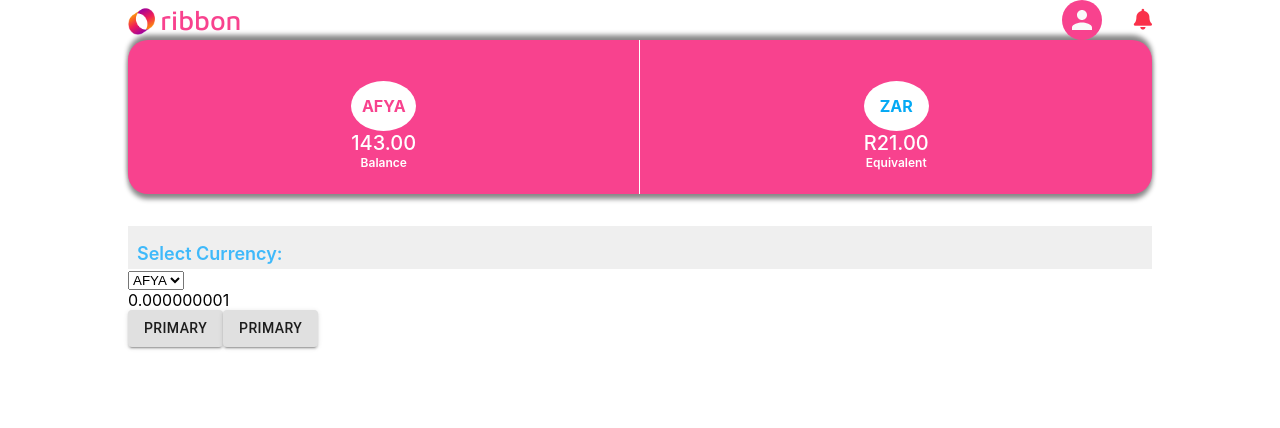
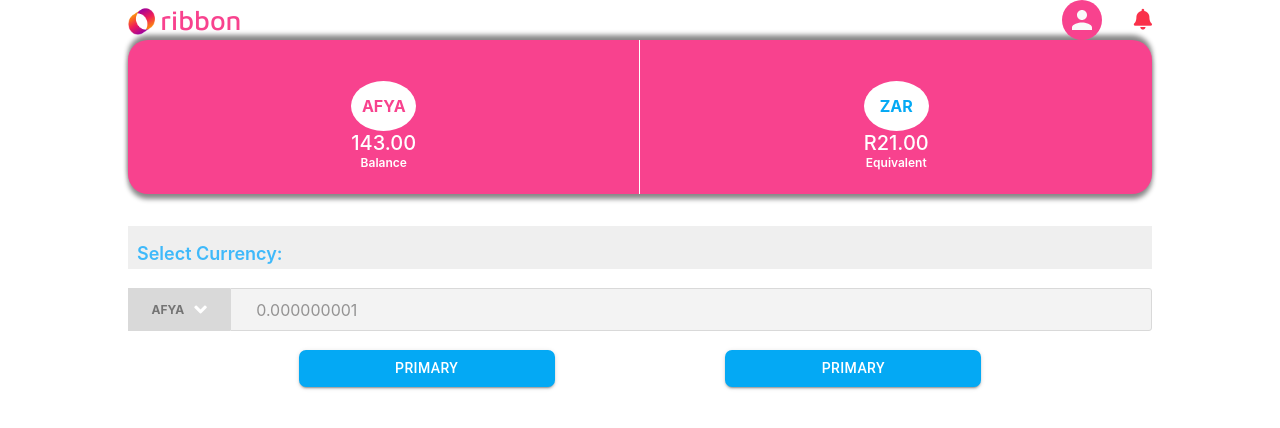
Before and after one commit to opeyemipeter1759/blockafric, a React (Create React App) app: page / in a window 1280 px wide. Shown: the top 428 px of the page. Built offline with nearby package versions, Linux system fonts and the light colour scheme.

Commit message:
create select currency

```diff
--- a/src/components/SelectCurrency.js
+++ b/src/components/SelectCurrency.js
@@ -9,15 +9,19 @@ function SelectCurrency() {
       </div>
 
       <div className="select-area">
-        <select name="currency" id="">
-          <option value="AFYA">AFYA</option>
-        </select>
-        <p>0.000000001</p>
+        <div className="dropdown">
+          <p className="dropdown-text"> AFYA</p>
+          <i class="fas fa-angle-down"></i>
+        </div>
+
+        <div className="figure">
+          <p className="">0.000000001</p>
+        </div>
       </div>
-      <Button variant="contained">Primary</Button>
-      <Button variant="contained" >
-        Primary
-      </Button>
+      <div className="but">
+        <Button variant="contained">Primary</Button>
+        <Button variant="contained">Primary</Button>
+      </div>
     </div>
   );
 }
--- a/src/components/Selectcurreny.css
+++ b/src/components/Selectcurreny.css
@@ -14,6 +14,60 @@ p {
   position: relative;
   top: 17px;
   font-size: 18px;
-  font-weight:600;
+  font-weight: 600;
   margin-left: 9px;
 }
+.select-area {
+  display: flex;
+  margin-top: 1.2rem;
+  height: 43px;
+  border-radius: ;
+}
+.select-area > .dropdown {
+}
+
+.select-area > p > i {
+  color: #f7f7f7;
+}
+.figure {
+  display: flex;
+  align-items: center;
+  width: 90%;
+  border-radius: 0 3px 3px 0;
+  border: 1px solid #d9d9d9;
+  background: #f3f3f3;
+}
+.figure p {
+  margin-left: 25px;
+  color: #949393;
+}
+
+.dropdown {
+  display: flex;
+  align-items: center;
+  justify-content: center;
+  width: 10%;
+  background-color: #d9d9d9;
+}
+.dropdown-text {
+  color: #747474;
+  font-size: 12px;
+  font-weight: 700;
+  margin-right: 10px;
+}
+.dropdown > i {
+  color: #ffffff;
+  font-size: 20px;
+}
+.but {
+  display: flex;
+  align-items: center;
+  justify-content: space-evenly;
+  margin-top: 1.2rem;
+}
+Button {
+  background-color: rgb(4, 169, 244) !important;
+  width: 25% !important;
+  color: white !important;
+  border-radius: 7px !important;
+}
```
